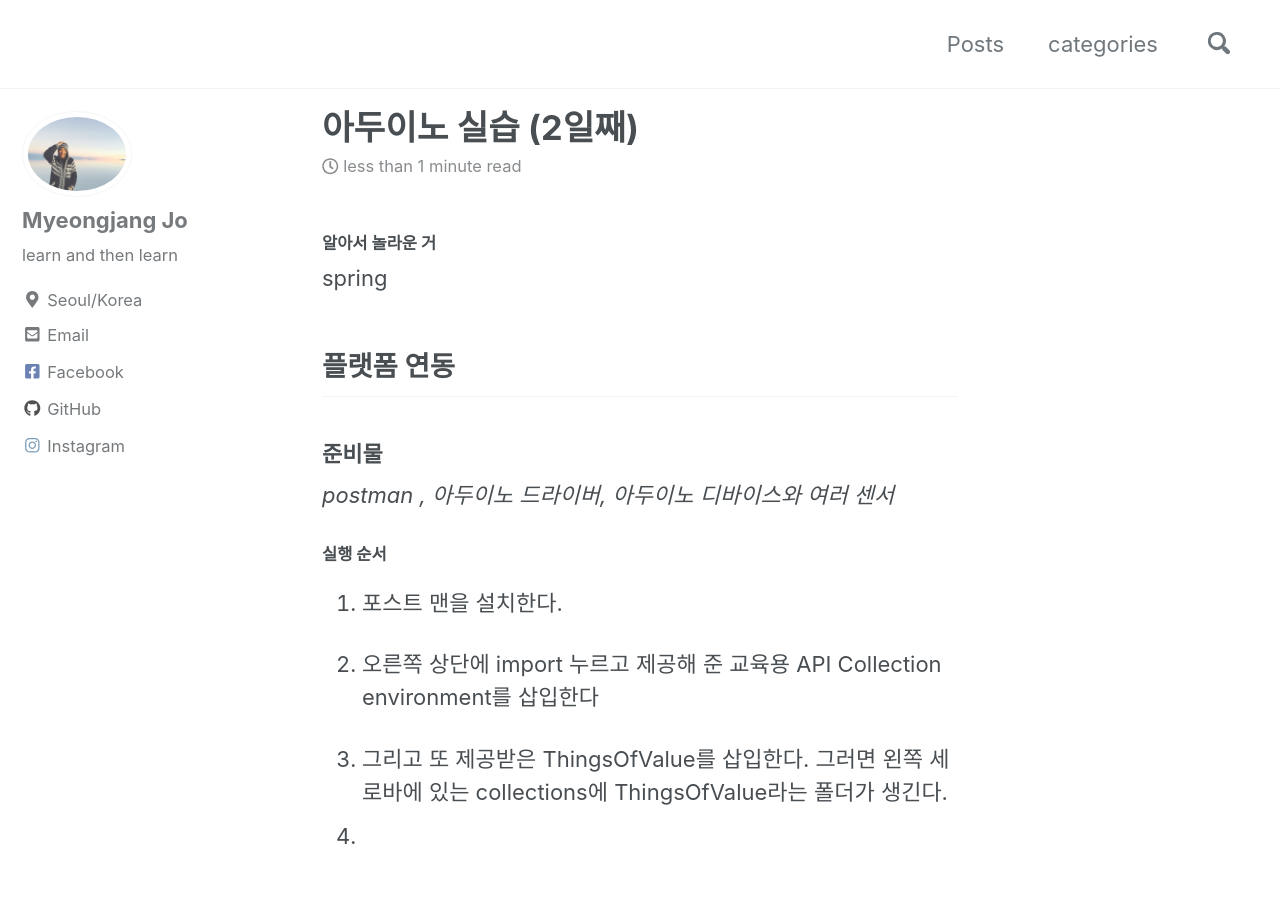
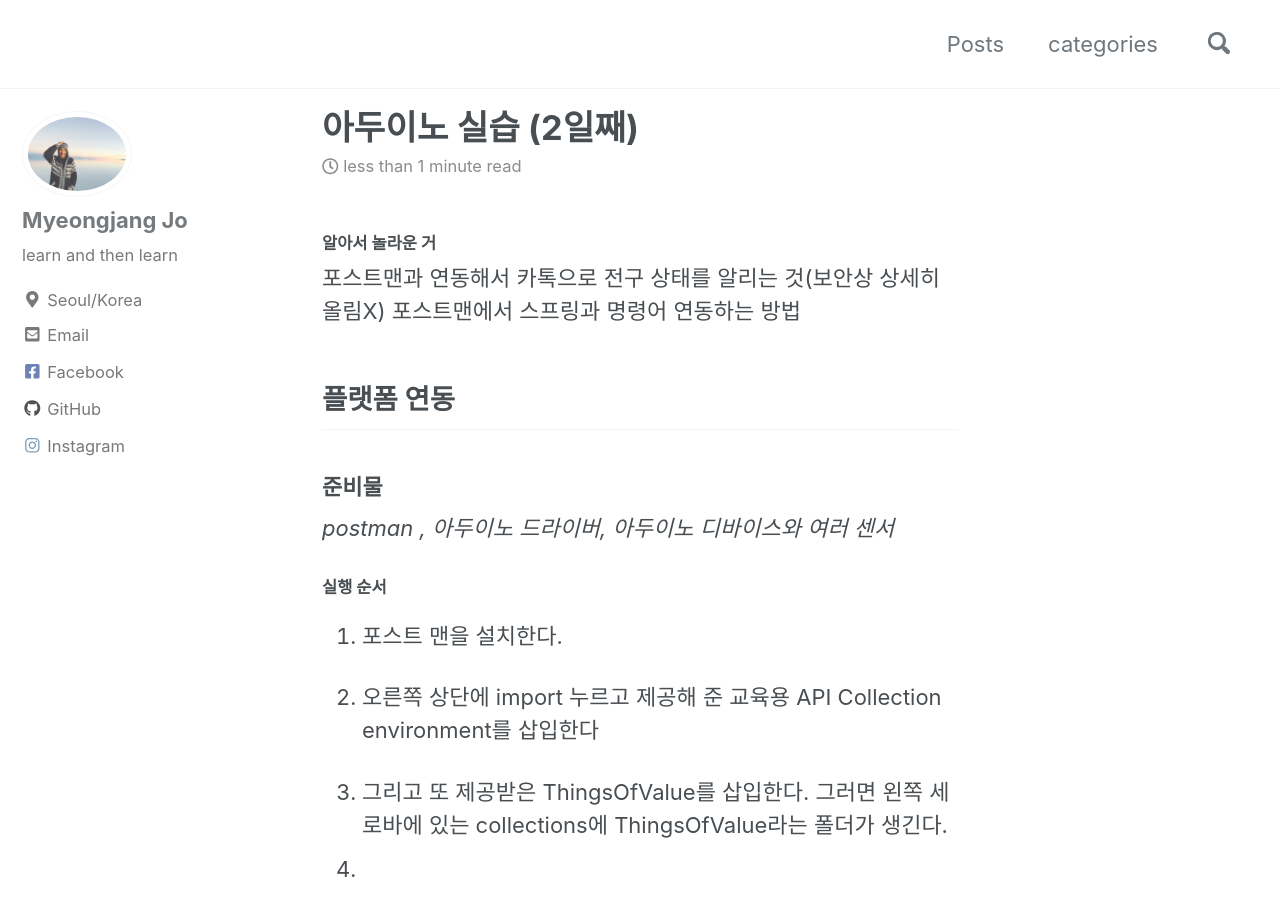
Before and after one commit to josephmjjo/josephmjjo.github.io, a Jekyll site: the page built from _posts/2019-08-08-arduino.md, in a window 1280 px wide and 900 px high. Built offline with Jekyll 4.4.1, drawn with Linux system fonts in a browser that asks for light colours; cached includes are drawn as plain includes; nearby versions of some CDN libraries; part of the change alters nothing that is shown.

Commit message:
_posts/2019-08-08-arduino.md updated from https://stackedit.io/

```diff
--- a/_posts/2019-08-08-arduino.md
+++ b/_posts/2019-08-08-arduino.md
@@ -5,7 +5,9 @@ categories:
    - IoT
 ---
 #### 알아서 놀라운 거
-spring
+포스트맨과 연동해서 카톡으로 전구 상태를 알리는 것(보안상 상세히 올림X)
+포스트맨에서 스프링과 명령어 연동하는 방법
+
 ## 플랫폼 연동
 
 ### 준비물
@@ -22,7 +24,7 @@ spring
 
 
 <!--stackedit_data:
-eyJoaXN0b3J5IjpbLTM3ODEzNjY2MywtNjg0MzMzNjY2LDE2MD
-gwNDI2MjgsNzMyMTY5MjY3LDQwNDgxMDQ4LC00ODQwNzY2MjYs
-LTE3NzQyNzgzNzYsLTYxNDI0MTg2Nl19
+eyJoaXN0b3J5IjpbLTEzMzg3MDEwNzMsLTM3ODEzNjY2MywtNj
+g0MzMzNjY2LDE2MDgwNDI2MjgsNzMyMTY5MjY3LDQwNDgxMDQ4
+LC00ODQwNzY2MjYsLTE3NzQyNzgzNzYsLTYxNDI0MTg2Nl19
 -->
```
